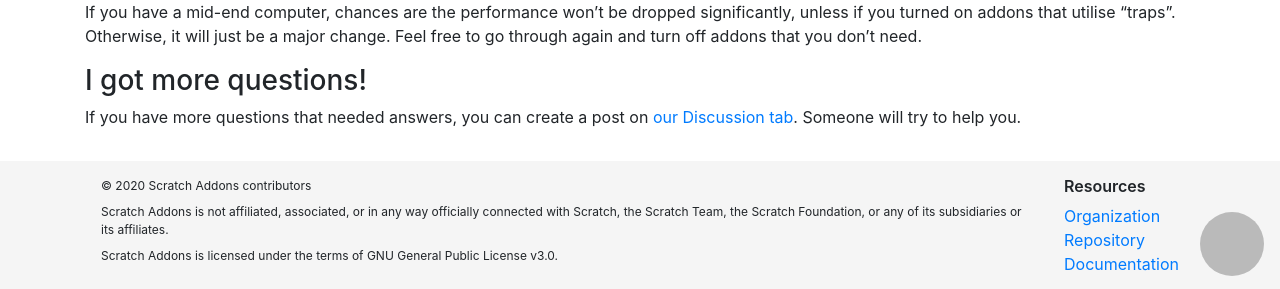
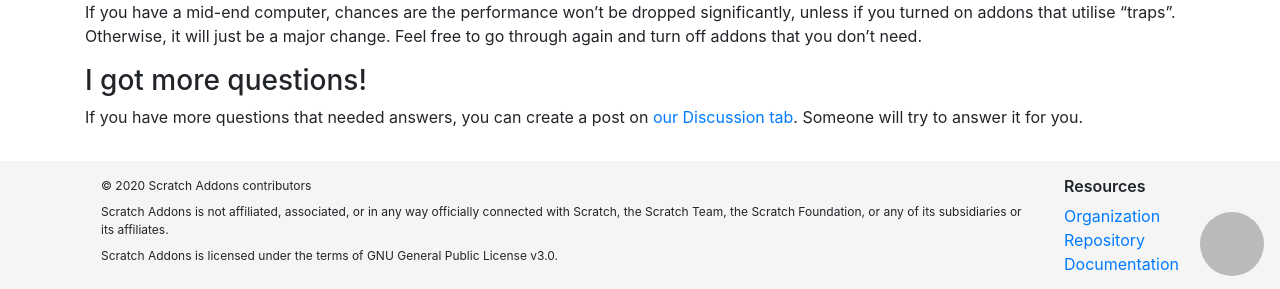
Before and after one commit to ScratchAddons/website, a Jekyll site: the page built from site/faq.md, in a window 1280 px wide and 900 px high, scrolled down 1835 px. Shown: the part 608-897 px from the top of the window. Built offline with Jekyll 4.4.1, drawn with Linux system fonts in a browser that asks for light colours.

Commit message:
A little bit of typo

```diff
--- a/site/faq.md
+++ b/site/faq.md
@@ -98,4 +98,4 @@
 
 ### I got more questions!
 
-If you have more questions that needed answers, you can create a post on [our Discussion tab](https://github.com/ScratchAddons/ScratchAddons/discussions). Someone will try to help you.
+If you have more questions that needed answers, you can create a post on [our Discussion tab](https://github.com/ScratchAddons/ScratchAddons/discussions). Someone will try to answer it for you.
```
